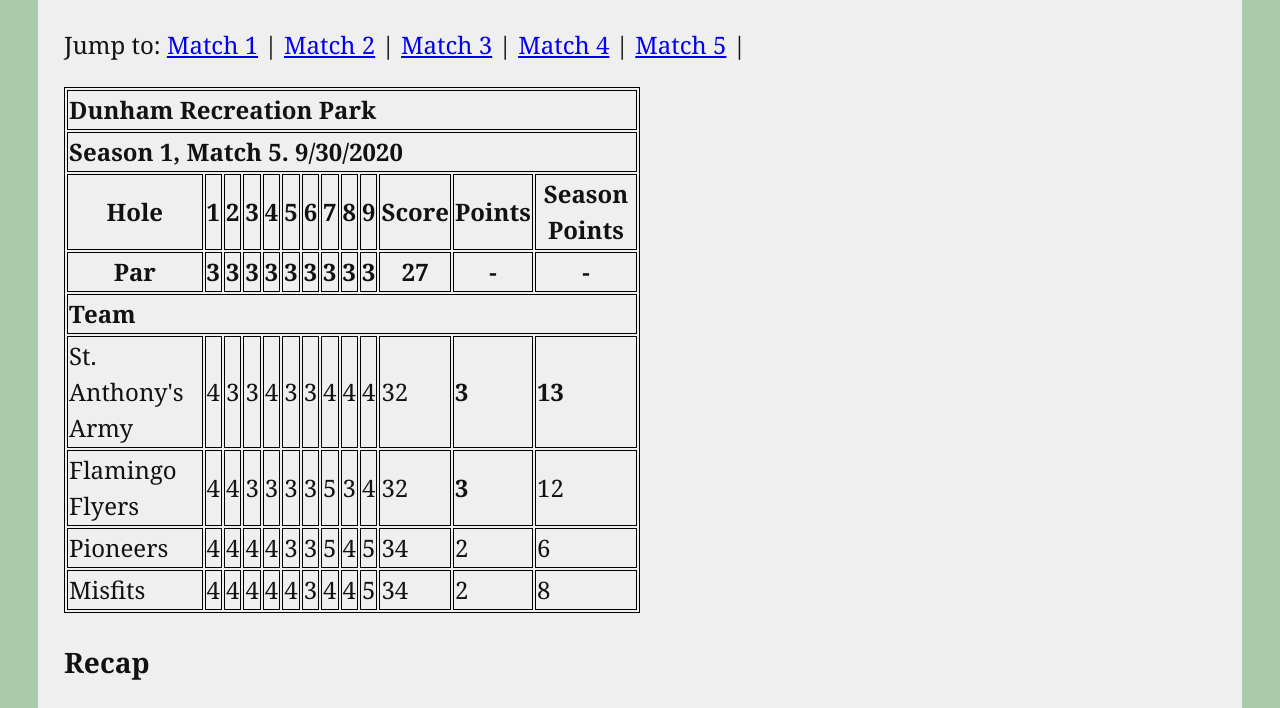
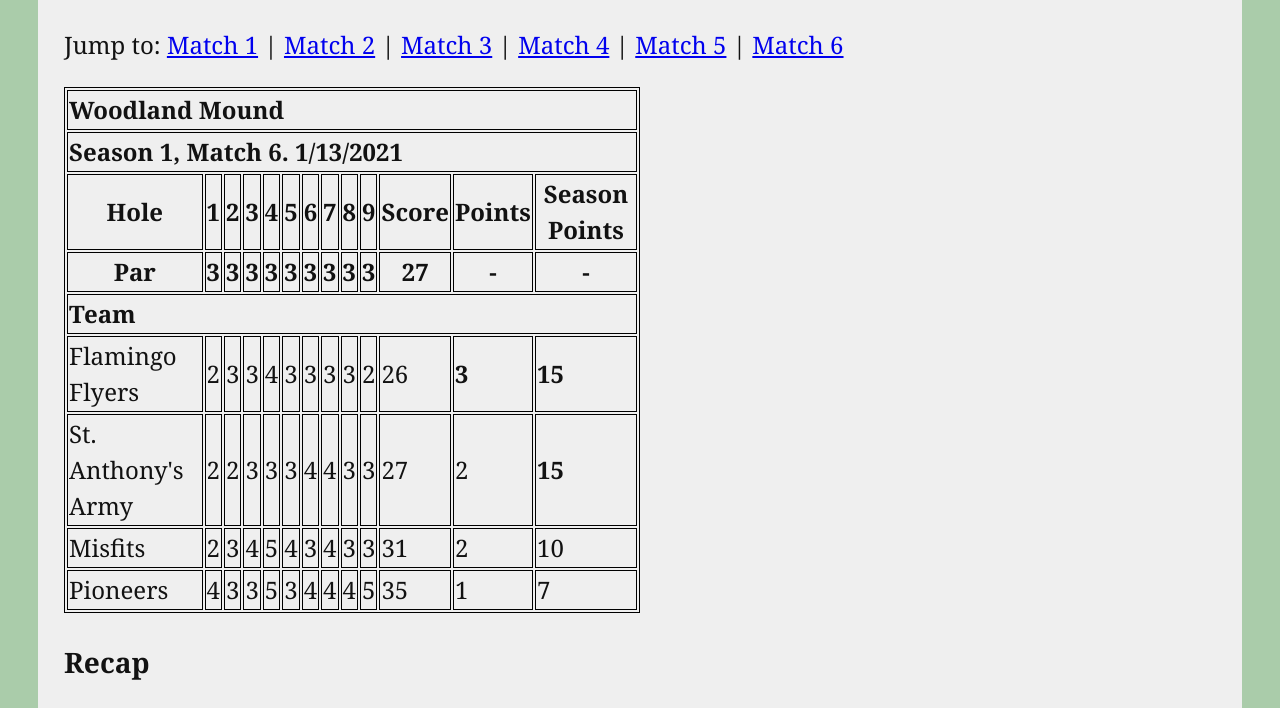
Before and after one commit to bmsauer/bdgl, a plain HTML site: page seasons/1.html in a window 1280 px wide. Shown: the part 377-1085 px from the top of the page. Drawn offline with Linux system fonts and the light colour scheme.

Commit message:
season1match6

```diff
--- a/seasons/1.html
+++ b/seasons/1.html
@@ -17,7 +17,123 @@
   </table>
 
   <h2>Season 1</h2>
-  <p>Jump to: <a href="#match1">Match 1</a> | <a href="#match2">Match 2</a> | <a href="#match3">Match 3</a> | <a href="#match4">Match 4</a> | <a href="#match5">Match 5</a> | </p>
+  <p>Jump to: <a href="#match1">Match 1</a> | <a href="#match2">Match 2</a> | <a href="#match3">Match 3</a> | <a href="#match4">Match 4</a> | <a href="#match5">Match 5</a> | <a href="#match6">Match 6</a> </p>
+
+  <a id="match6" />
+  <table class="score">
+    <tr>
+      <th colspan="13" align="left">Woodland Mound</th>
+    </tr>
+    <tr>
+      <th colspan="13" align="left">Season 1, Match 6. 1/13/2021</th>
+    </tr>
+    <tr>
+      <th>Hole</th><th>1</th><th>2</th><th>3</th><th>4</th><th>5</th><th>6</th><th>7</th><th>8</th><th>9</th><th>Score</th><th>Points</th><th>Season Points</th>
+    </tr>
+    <tr>
+      <th>Par</th><th>3</th><th>3</th><th>3</th><th>3</th><th>3</th><th>3</th><th>3</th><th>3</th><th>3</th><th>27</th><th>-</th><th>-</th>
+    </tr>
+    <tr>
+      <th colspan="13" align="left">Team</th>
+    </tr>
+    <tr>
+      <td>Flamingo Flyers</td>
+      <td>2</td>
+      <td>3</td>
+      <td>3</td>
+      <td>4</td>
+      <td>3</td>
+      <td>3</td>
+      <td>3</td>
+      <td>3</td>
+      <td>2</td>
+      <td>26</td>
+      <td><strong>3</strong></td>
+      <td><strong>15</strong></td>
+    </tr>
+    <tr>
+      <td>St. Anthony's Army</td>
+      <td>2</td>
+      <td>2</td>
+      <td>3</td>
+      <td>3</td>
+      <td>3</td>
+      <td>4</td>
+      <td>4</td>
+      <td>3</td>
+      <td>3</td>
+      <td>27</td>
+      <td>2</td>
+      <td><strong>15</strong></td>
+    </tr>
+    <tr>
+      <td>Misfits</td>
+      <td>2</td>
+      <td>3</td>
+      <td>4</td>
+      <td>5</td>
+      <td>4</td>
+      <td>3</td>
+      <td>4</td>
+      <td>3</td>
+      <td>3</td>
+      <td>31</td>
+      <td>2</td>
+      <td>10</td>
+    </tr>
+    <tr>
+      <td>Pioneers</td>
+      <td>4</td>
+      <td>3</td>
+      <td>3</td>
+      <td>5</td>
+      <td>3</td>
+      <td>4</td>
+      <td>4</td>
+      <td>4</td>
+      <td>5</td>
+      <td>35</td>
+      <td>1</td>
+      <td>7</td>
+    </tr>
+  </table>
+  <h3>Recap</h3>
+  <p><i>Game note:  Course was holes 1-9.</i></p>
+  <p><strong>Flamingo Flyers</strong>: The Flamingo Flyers played their usual strategy of consistent
+    and safe play.  Starting off strong with a birdie on hole 1, the Flyers played a fairly unremarkable
+    game.  On hole 4 Aurora missed an easy putt due to the muddy conditions, and hole 5 saw a rare tomahawk
+    from Orc, perfectly executed to thread the needle of the tree's canopy.  Hole 9 was met with another
+    birdie, with Aurora taking both the drive and putt on the shortest hole of the course.  The Flyers
+    continue to dominate with their accurate drives, conservative second shots, and easy putt ins.  Today
+    they tied St. Anthony's Army for the lead.
+  </p>
+  <p><strong>St. Anthony's Army</strong>: A near loss by one stroke for St. Anthony's Army, although by
+    no means a crippling blow, must weigh heavy on their minds as they still struggle to get it together.
+    Vanish drove better than every other team, on hole 1 nearly aceing.  They were the only team to par
+    both long holes, 4 and 5, due to Vanish's tee performance.  Saint played well too, embracing the
+    newfound strategy of dive shots during approach, but two unfortunate basket bounces on hole 6 and 7
+    sealed their fate.  Hole 6 was also the only hole Vanish faltered, hitting a tree just off the tee.
+    Now tied, they're looking for a long course to bury the competition.
+  </p>
+  <p><strong>Misfits</strong>: The Misfits continue their boom or bust cycle, resulting in a thoroughly
+    average game.  Slice began the round with a near ace on hole 1, but immediately went back to the
+    trees for the rest of the game.  Some of Slice's inaccuracies worked in their favor, like on hole
+    3, but other times, Slice was stuck in a tree on hole 6.  The Misfits only had one meltdown, a
+    double bogey on the long hole 4, and not enough great holes to make up for it.  Soul Platter
+    was boom or bust too, with hole 3 having a great approach, only to suffer and unlucky roll 20 yards
+    down a hill.  Hole 6 showed Soul Platter's long range abilities, but hole 9 showed Soul Platter's greatest
+    weakness; being so light that sometimes the chains are too heavy to pass.
+  </p>
+  <p><strong>Pioneers</strong>: Clearly, in the several months of down time, the Pioneers were not training
+    at all.  Another disastrous performance, with short and erratic drives from Mitch and Aviar doing
+    almost nothing of value.  Hole 9 was a perfect opportunity for the weakest team off the tee to get
+    some strokes, but instead Mitch went right into the woods for the only penalty stroke of the day,
+    getting a truly embarrassing double bogey on the 30 yard hole.  The Pioneers slip even further
+    behind at the midpoint of the season, and need to make serious changes to be contenders.
+  </p>
+  <hr/>
+
+
 
   <a id="match5" />
   <table class="score">
```
Also changed, not shown: index.html (+40 -40 lines).
